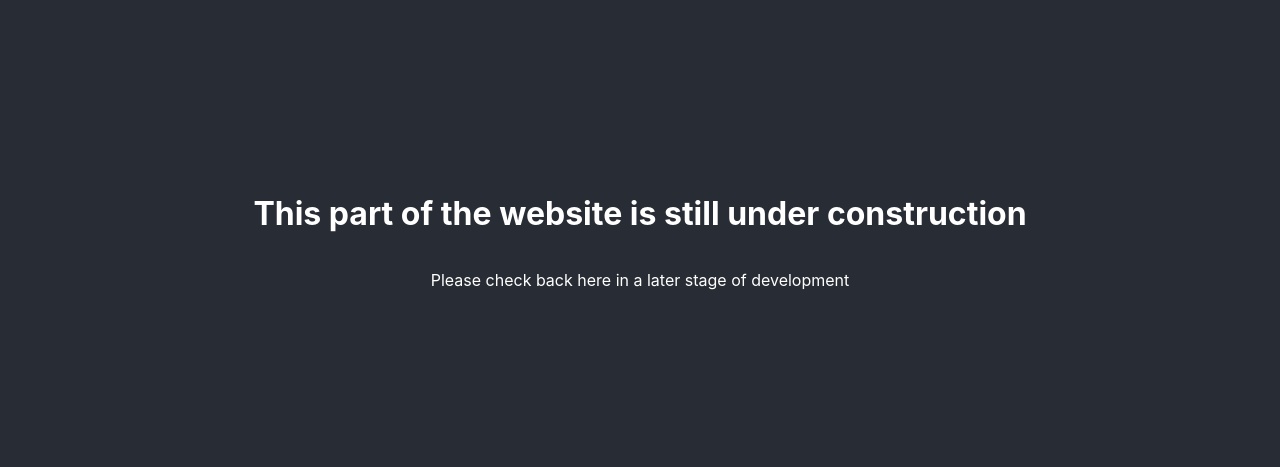
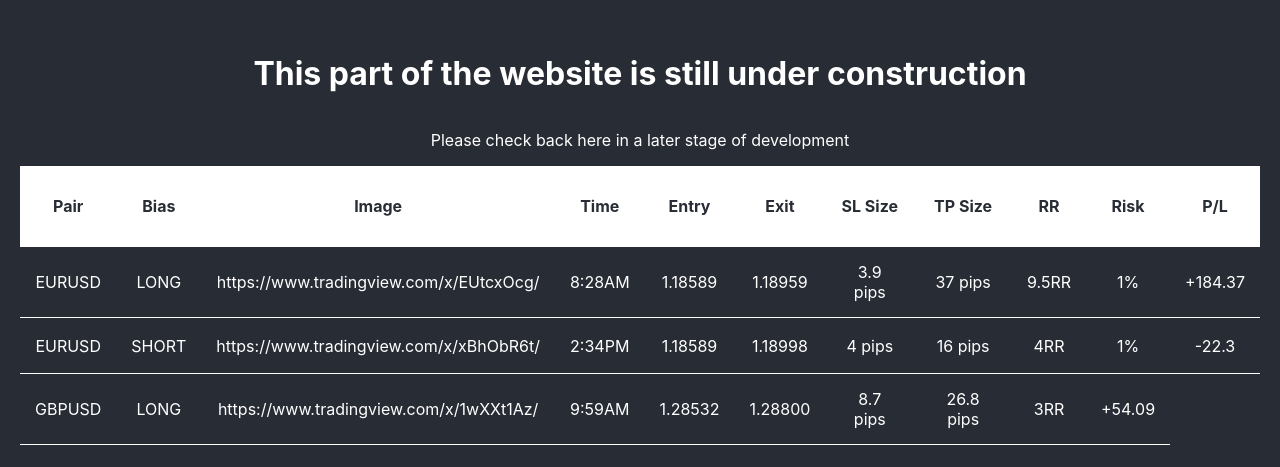
Before and after one commit to MrKneetjie/forex-journaling-client, a React (Create React App) app: page /dev in a window 1280 px wide. Shown: the part 181-648 px from the top of the page. Built offline with nearby package versions, Linux system fonts and the light colour scheme.

Commit message:
initial table test and styling

```diff
--- a/src/Components/Home/Home.css
+++ b/src/Components/Home/Home.css
@@ -8,3 +8,28 @@
   align-items: center;
   justify-content: center;
 }
+
+table {
+  width: 100%;
+  border-collapse: collapse;
+}
+
+tr:hover {
+  background-color: #1d2025;
+}
+
+th {
+  height: 50px;
+  background-color: white;
+  color: #282c34;
+}
+
+td {
+  height: 25px;
+  vertical-align: center;
+}
+
+th, td {
+  border-bottom: 1px solid white;
+  padding: 15px;
+}
--- a/src/Components/Home/Home.js
+++ b/src/Components/Home/Home.js
@@ -8,6 +8,60 @@ class Home extends Component {
         <div className="Home">
             <h1>This part of the website is still under construction</h1>
             <p>Please check back here in a later stage of development</p>
+
+            <table>
+              <tr>
+                <th>Pair</th>
+                <th>Bias</th>
+                <th>Image</th>
+                <th>Time</th>
+                <th>Entry</th>
+                <th>Exit</th>
+                <th>SL Size</th>
+                <th>TP Size</th>
+                <th>RR</th>
+                <th>Risk</th>
+                <th>P/L</th>
+              </tr>
+              <tr>
+                <td>EURUSD</td>
+                <td>LONG</td>
+                <td>https://www.tradingview.com/x/EUtcxOcg/</td>
+                <td>8:28AM</td>
+                <td>1.18589</td>
+                <td>1.18959</td>
+                <td>3.9 pips</td>
+                <td>37 pips</td>
+                <td>9.5RR</td>
+                <td>1%</td>
+                <td>+184.37</td>
+              </tr>
+              <tr>
+                <td>EURUSD</td>
+                <td>SHORT</td>
+                <td>https://www.tradingview.com/x/xBhObR6t/</td>
+                <td>2:34PM</td>
+                <td>1.18589</td>
+                <td>1.18998</td>
+                <td>4 pips</td>
+                <td>16 pips</td>
+                <td>4RR</td>
+                <td>1%</td>
+                <td>-22.3</td>
+              </tr>
+              <tr>
+                <td>GBPUSD</td>
+                <td>LONG</td>
+                <td>https://www.tradingview.com/x/1wXXt1Az/</td>
+                <td>9:59AM</td>
+                <td>1.28532</td>
+                <td>1.28800</td>
+                <td>8.7 pips</td>
+                <td>26.8 pips</td>
+                <td>3RR</td>
+                <td>+54.09</td>
+              </tr>
+            </table>
         </div>
     );
   }
```
Lines whose indentation alone changed are shown as unchanged.
